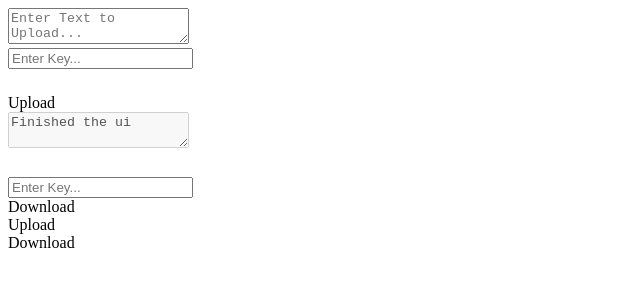
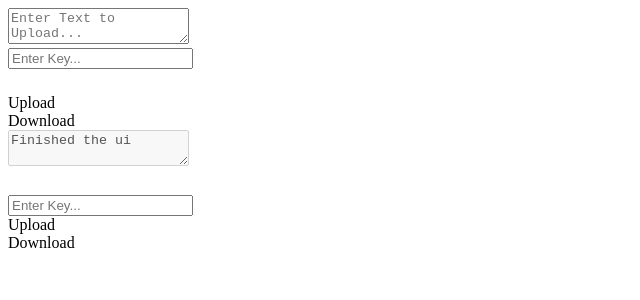
Before and after one commit to Petit-Development/Send, a Next.js app: page / in a window 1280 px wide. Shown: the top 300 px of the page, without its empty margins (0-640 px from the left). Built offline with nearby package versions, Linux system fonts and the light colour scheme.

Commit message:
Move download button to the top of download section

```diff
--- a/components/button.tsx
+++ b/components/button.tsx
@@ -8,9 +8,9 @@ const Button: React.FC<ButtonProps> = ({ text, onClick, alt = false }) => {
   return (
     <div
       onClick={onClick}
-      className={`transition-all duration-75 bg-petit-light-purple rounded-3xl px-7 py-3 mt-7 shadow-2xl ${
+      className={`transition-all duration-75 bg-petit-light-purple rounded-3xl px-7 py-3 m-7 shadow-2xl ${
         alt ? 'hover:bg-petit-grey' : 'hover:bg-petit-purple'
-      } hover:shadow-none select-none`}
+      } hover:shadow-none select-none cursor-pointer`}
     >
       {text}
     </div>
--- a/components/download.tsx
+++ b/components/download.tsx
@@ -11,6 +11,11 @@ export const Download: FC<DownloadProps> = ({ text = undefined }) => {
   return (
     <div className="bg-petit-grey z-0 flex flex-col justify-center items-center content-center bg-arrow-down h-full w-full bg-center bg-no-repeat bg-contain">
       <div className="flex flex-col justify-center w-full items-center place-items-center">
+        <Button
+          alt={true}
+          text="Download"
+          onClick={() => console.log({ text, key })}
+        />
         <div
           className={`${
             textIsEmpty ? 'hidden' : 'visible'
@@ -24,7 +29,7 @@ export const Download: FC<DownloadProps> = ({ text = undefined }) => {
           />
           <div
             onClick={() => navigator.clipboard.writeText(key)}
-            className="flex bg-petit-purple h-10 items-center justify-center w-full text-center rounded-b-2xl"
+            className="cursor-pointer hover:opacity-80 flex bg-petit-purple h-10 items-center justify-center w-full text-center rounded-b-2xl"
           >
             <Copy color="#ffffff" size="21" />
           </div>
@@ -32,16 +37,11 @@ export const Download: FC<DownloadProps> = ({ text = undefined }) => {
 
         <div className="flex mt-10 justify-start w-96 h-10 bg-white rounded-2xl shadow-xl">
           <input
-            className="flex-none p-3 border-transparent focus:outline-none w-11/12 h-10/12 bg-transparent resize-none"
+          className="flex-none p-3 border-transparent focus:outline-none w-11/12 h-10/12 bg-transparent resize-none"
             placeholder="Enter Key..."
             onChange={(change) => setKey(change.target.value)}
           />
         </div>
-        <Button
-          alt={true}
-          text="Download"
-          onClick={() => console.log({ text, key })}
-        />
       </div>
     </div>
   );
```
